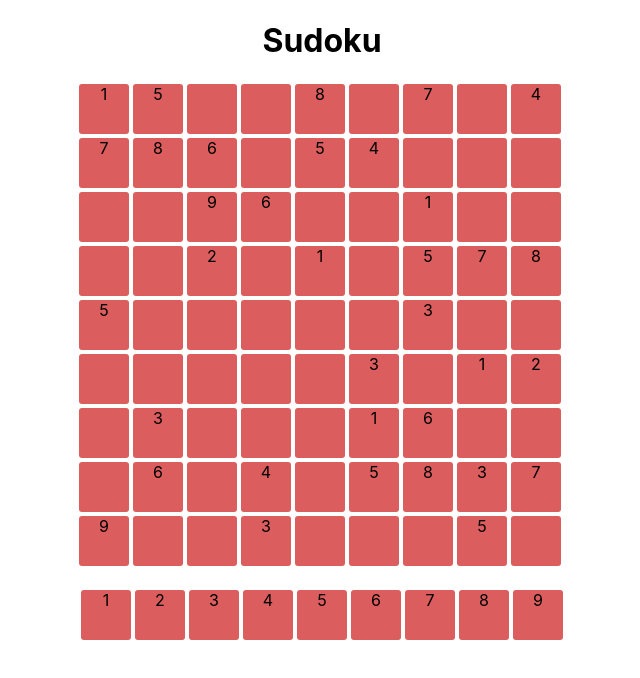
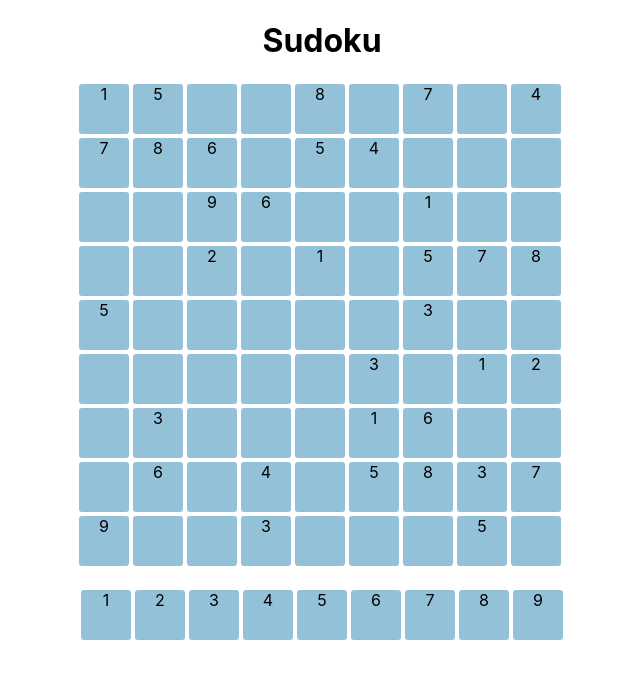
Before and after one commit to alketaademaj/Sudoku_game, a React (Create React App) app: page / in a window 1280 px wide. Shown: the top 678 px of the page, without its empty margins (318-958 px from the left). Built offline with nearby package versions, Linux system fonts and the light colour scheme.

Commit message:
change color

```diff
--- a/src/App.css
+++ b/src/App.css
@@ -29,7 +29,7 @@
   margin:2px;
   height:50px;
   width:50px;
-  background-color: rgb(219, 93, 93);
+  background-color: rgb(147, 194, 216);
   transition: .1s ease-in-out;
   border-radius: 3px;
 }
@@ -37,12 +37,12 @@
   margin:2px;
   height:50px;
   width:50px;
-  background-color: rgb(219, 93, 93);
+  background-color: rgb(147, 194, 216);
   transition: .1s ease-in-out;
   border-radius: 3px;
 }
 .aBox:hover{
-  background-color: rgb(165, 70, 70);
+  background-color: rgb(83, 142, 160);
 }
 .allBox{
   /* display: flex; */
--- a/src/components/NumberBox.js
+++ b/src/components/NumberBox.js
@@ -18,11 +18,11 @@ export class NumberBox extends Component {
     if (prevProps.selected !== this.props.selected) { //what the value of selected was before this one
       // console.log(this.props.selected.toString(),this.state.address.toString())
       if (this.props.selected.toString() === this.state.address.toString()) {
-        this.setState({ color: 'rgb(139, 11, 11)' })
+        this.setState({ color: 'rgb(43, 134, 161)' })
         //  console.log("blue color set for ", this.state.address)
       }
       else {
-        this.setState({ color: 'rgb(219, 93, 93)' })
+        this.setState({ color: 'rgb(147, 194, 216)' })
         //  console.log("pink color set for ", this.state.address)
       }
       this.setState({ selected: this.props.selected });
```
Also changed, not shown: 1 other file (tests, documents, lock files or other folders).
